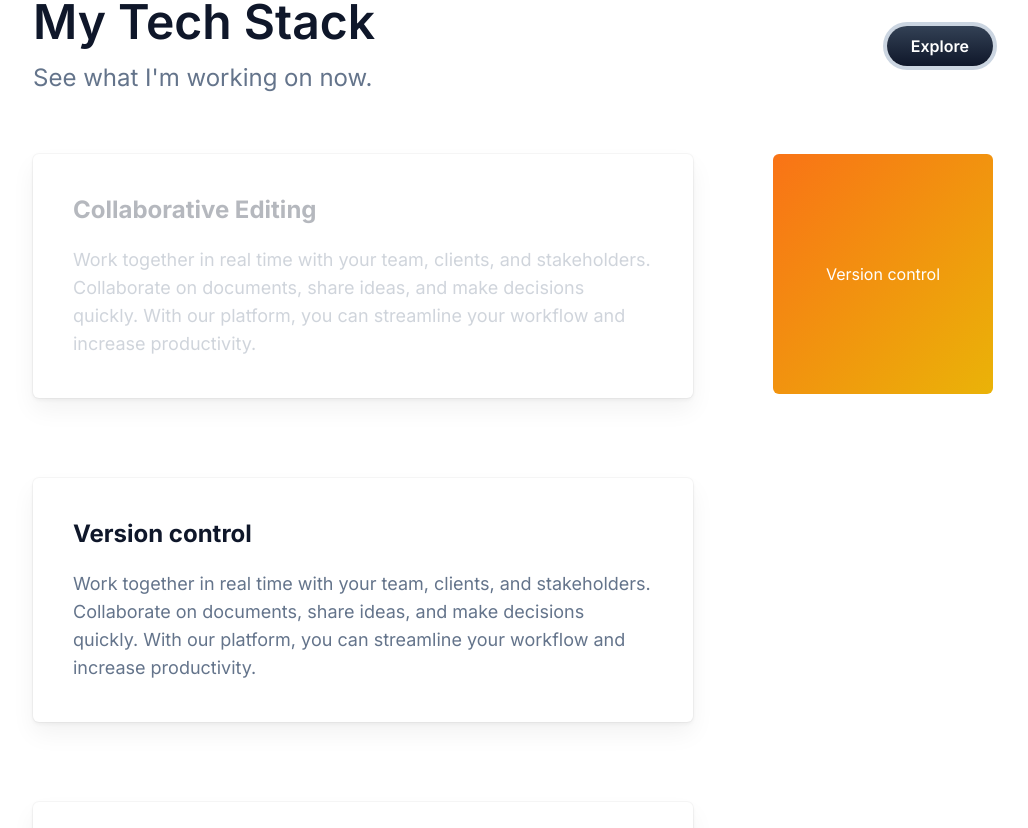
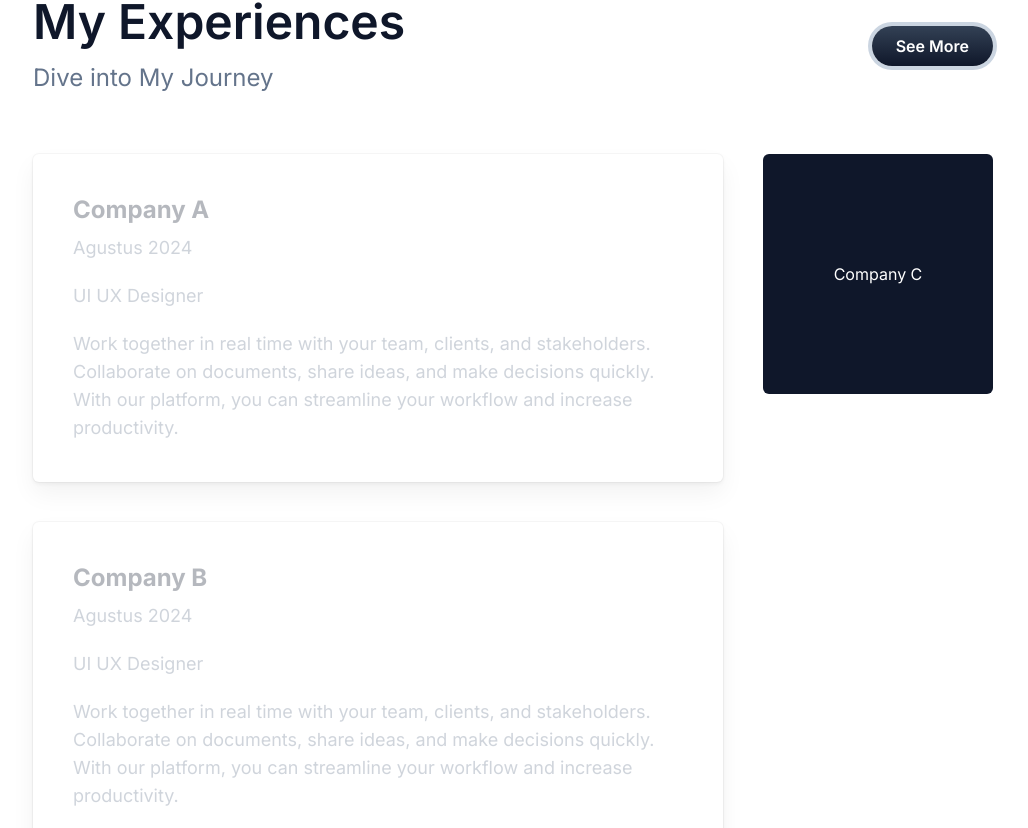
Before and after one commit to briskaanandaa/personal-website, a Next.js app: page / in a window 1280 px wide. Shown: the part 712-1540 px from the top of the page, without its empty margins (127-1155 px from the left). Built offline with nearby package versions, Linux system fonts and the light colour scheme.

Commit message:
New Experiences

```diff
--- a/src/app/about/page.tsx
+++ b/src/app/about/page.tsx
@@ -13,10 +13,10 @@ const page = () => {
           <div className="flex flex-col sm:flex-row align-center justify-between py-3 md:py-5">
             <div className="mb-4 sm:mb-0">
               <h1 className="text-4xl sm:text-4xl md:text-5xl font-semibold text-slate-900 mb-4">
-                My Tech Stack
+                My Experiences
               </h1>
               <p className="text-lg sm:text-xl md:text-2xl text-slate-500 ">
-                See what I&apos;m working on now.
+                Dive into My Journey
               </p>
             </div>
           </div>
--- a/src/components/Sections/AboutSections.tsx
+++ b/src/components/Sections/AboutSections.tsx
@@ -7,16 +7,16 @@ export const AboutSections = () => {
         <div className="flex flex-col sm:flex-row align-center justify-between py-3 md:py-5">
           <div className="mb-4 sm:mb-0">
             <h1 className="text-4xl sm:text-4xl md:text-5xl font-semibold text-slate-900 mb-4">
-              My Tech Stack
+              My Experiences
             </h1>
             <p className="text-lg sm:text-xl md:text-2xl text-slate-500 ">
-              See what I&apos;m working on now.
+              Dive into My Journey
             </p>
           </div>
 
           <div className="h-fill flex justify-center items-center w-full sm:w-auto">
             <button className="hidden sm:inline-flex w-full sm:w-auto px-6 py-2 items-center justify-center h-fit rounded-full font-semibold bg-gradient-to-b from-slate-700 to-slate-900 text-white ring-4 ring-slate-300 focus:ring-0 transition-all duration-500 ease-in-out transform-gpu focus:translate-y-1">
-              Explore
+              <a href="/about">See More</a>
             </button>
           </div>
         </div>
--- a/src/components/StickyScrollRevealDemo.tsx
+++ b/src/components/StickyScrollRevealDemo.tsx
@@ -3,33 +3,39 @@ import { StickyScroll } from "@/components/ui/sticky-scroll-reveal";
 
 const content = [
   {
-    title: "Collaborative Editing",
+    title: "Company A",
+    year: "Agustus 2024",
+    roles: "UI UX Designer",
     description:
       "Work together in real time with your team, clients, and stakeholders. Collaborate on documents, share ideas, and make decisions quickly. With our platform, you can streamline your workflow and increase productivity.",
     content: (
-      <div className="h-full w-full bg-[linear-gradient(to_bottom_right,var(--cyan-500),var(--emerald-500))] flex items-center justify-center text-white">
-        Collaborative Editing
+      <div className="h-full w-full bg-slate-900 flex items-center justify-center text-white">
+        Company A
       </div>
     ),
   },
 
   {
-    title: "Version control",
+    title: "Company B",
+    roles: "UI UX Designer",
+    year: "Agustus 2024",
     description:
       "Work together in real time with your team, clients, and stakeholders. Collaborate on documents, share ideas, and make decisions quickly. With our platform, you can streamline your workflow and increase productivity.",
     content: (
-      <div className="h-full w-full bg-[linear-gradient(to_bottom_right,var(--orange-500),var(--yellow-500))] flex items-center justify-center text-white">
-        Version control
+      <div className="h-full w-full bg-slate-900 flex items-center justify-center text-white">
+        Company B
       </div>
     ),
   },
   {
-    title: "Running out of content",
+    title: "Company C",
+    roles: "UI UX Designer",
+    year: "Agustus 2024",
     description:
       "Work together in real time with your team, clients, and stakeholders. Collaborate on documents, share ideas, and make decisions quickly. With our platform, you can streamline your workflow and increase productivity.",
     content: (
-      <div className="h-full w-full bg-[linear-gradient(to_bottom_right,var(--lime-500),var(--red-500))] flex items-center justify-center text-white">
-        Running out of content
+      <div className="h-full w-full bg-slate-900 flex items-center justify-center text-white">
+        Company C
       </div>
     ),
   },
--- a/src/components/ui/sticky-scroll-reveal.tsx
+++ b/src/components/ui/sticky-scroll-reveal.tsx
@@ -9,6 +9,8 @@ export const StickyScroll = ({
 }: {
   content: {
     title: string;
+    year: string;
+    roles: string;
     description: string;
     content?: React.ReactNode | any;
   }[];
@@ -53,15 +55,15 @@ export const StickyScroll = ({
       animate={{
         backgroundColor: backgroundGradient,
       }}
-      className="flex gap-x-20 rounded-md lg:mt-10 mt-2 mb-2"
+      className="flex gap-x-10 rounded-md lg:mt-10 mt-2 mb-2"
       ref={ref}
     >
       <div className="relative flex items-start w-full">
-        <div className="w-full">
+        <div className="w-full flex flex-col gap-y-10">
           {content.map((item, index) => (
             <div
               key={item.title + index}
-              className="scroll-section lg:mb-20 mb-10 w-full p-10 bg-white [box-shadow:0_0_0_1px_rgba(0,0,0,.03),0_2px_4px_rgba(0,0,0,.05),0_12px_24px_rgba(0,0,0,.05)]  rounded-md"
+              className="scroll-section w-full p-10 bg-white [box-shadow:0_0_0_1px_rgba(0,0,0,.03),0_2px_4px_rgba(0,0,0,.05),0_12px_24px_rgba(0,0,0,.05)]  rounded-md"
             >
               <motion.h2
                 initial={{
@@ -81,6 +83,28 @@ export const StickyScroll = ({
                 animate={{
                   opacity: activeCard === index ? 1 : 0.3,
                 }}
+                className="text-lg text-slate-500 mt-2"
+              >
+                {item.year}
+              </motion.p>
+              <motion.p
+                initial={{
+                  opacity: 0,
+                }}
+                animate={{
+                  opacity: activeCard === index ? 1 : 0.3,
+                }}
+                className="text-lg text-slate-500 mt-5"
+              >
+                {item.roles}
+              </motion.p>
+              <motion.p
+                initial={{
+                  opacity: 0,
+                }}
+                animate={{
+                  opacity: activeCard === index ? 1 : 0.3,
+                }}
                 className="text-lg text-slate-500 mt-5"
               >
                 {item.description}
@@ -93,7 +117,7 @@ export const StickyScroll = ({
       <div
         style={{ background: backgroundGradient }}
         className={cn(
-          "hidden lg:block h-60 w-80 rounded-md sticky top-28 overflow-hidden",
+          "hidden lg:block h-60 w-80 rounded-md sticky top-28 overflow-hidden mb-10",
           contentClassName
         )}
       >
```
Also changed, not shown: src/app/blog/page.tsx (added).
